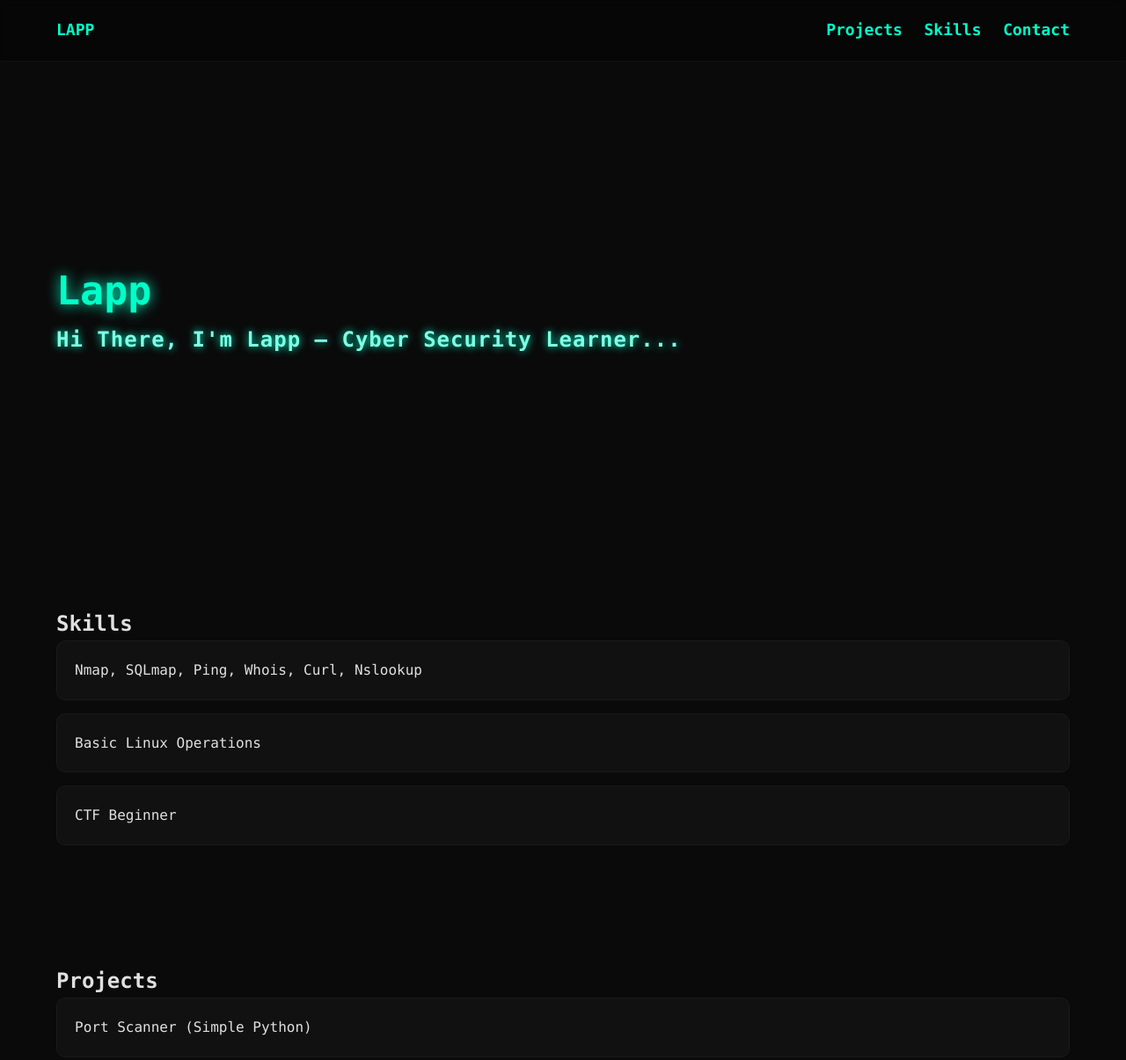
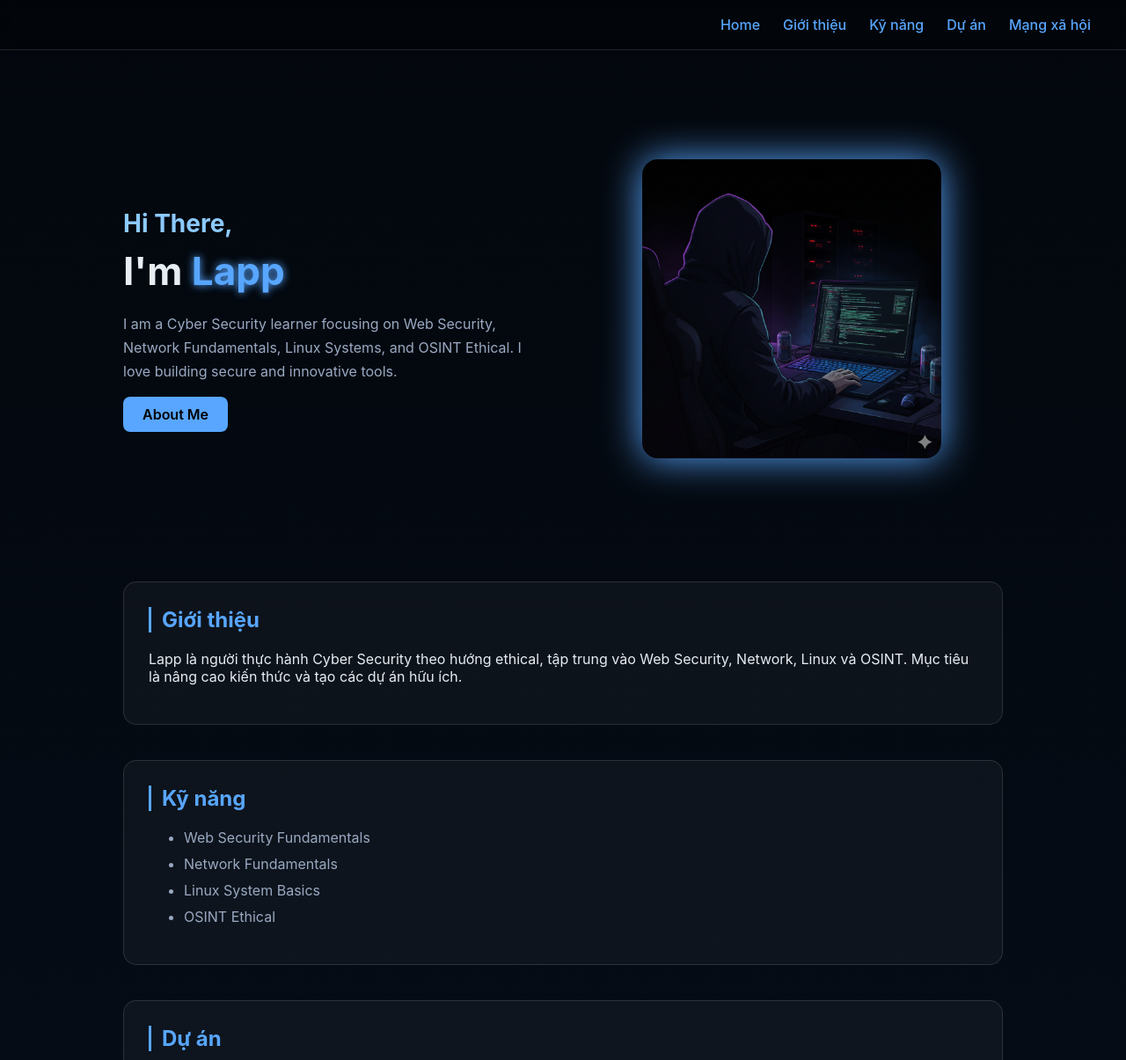
Before and after one commit to LappDuck4/LappDuck4.github.io, a plain HTML site: page index.html in a window 1280 px wide. Shown: the top 1205 px of the page at 88% size. Drawn offline with Linux system fonts and the light colour scheme.

Commit message:
Revise index.html for improved layout and design
Updated HTML structure and styles for portfolio.

```diff
--- a/index.html
+++ b/index.html
@@ -1,100 +1,143 @@
 <!DOCTYPE html>
-<html lang="en">
+<html lang="vi">
 <head>
-<meta charset="UTF-8">
-<meta name="viewport" content="width=device-width, initial-scale=1.0">
-<title>Lapp - Portfolio</title>
+<meta charset="UTF-8" />
+<meta name="viewport" content="width=device-width, initial-scale=1.0" />
+<title>Lapp — Cyber Portfolio</title>
 
 <style>
     :root {
-        --bg: #0a0a0a;
-        --card: #111;
-        --text: #e0e0e0;
-        --neon: #00ffc8;
-        --neon-soft: #7fffe6;
-    }
-
-    * {
-        margin: 0;
-        padding: 0;
-        box-sizing: border-box;
-        font-family: "Consolas", monospace;
+        --bg: #03070d;
+        --bg2: #060e19;
+        --text: #e6edf3;
+        --neon: #58a6ff;
+        --neon-soft: #8ccaff;
+        --muted: #9aa9c2;
+        --card: rgba(255,255,255,0.04);
+        --border: rgba(255,255,255,0.12);
+        --radius: 15px;
+        font-family: "Inter", sans-serif;
     }
 
     body {
-        background: var(--bg);
+        margin: 0;
+        background: linear-gradient(180deg, var(--bg), var(--bg2));
         color: var(--text);
-        line-height: 1.6;
+        overflow-x: hidden;
     }
 
     nav {
+        padding: 18px 40px;
         display: flex;
-        justify-content: space-between;
-        padding: 20px 5%;
-        backdrop-filter: blur(5px);
+        justify-content: flex-end;
+        gap: 26px;
+        background: rgba(0,0,0,0.25);
         position: sticky;
         top: 0;
-        background: rgba(0, 0, 0, 0.4);
-        border-bottom: 1px solid #111;
+        backdrop-filter: blur(8px);
+        border-bottom: 1px solid var(--border);
     }
-
     nav a {
         color: var(--neon);
         text-decoration: none;
-        font-weight: bold;
-        font-size: 18px;
+        font-weight: 500;
+        position: relative;
         transition: 0.2s;
     }
+    nav a:hover {
+        color: var(--neon-soft);
+        text-shadow: 0 0 6px var(--neon);
+    }
+    nav a::after {
+        content: "";
+        position: absolute;
+        left: 0; bottom: -4px;
+        width: 0%; height: 2px;
+        background: var(--neon);
+        transition: width .3s;
+    }
+    nav a:hover::after { width: 100%; }
 
-    nav a:hover {
-        text-shadow: 0 0 10px var(--neon);
+    .wrap {
+        max-width: 1000px;
+        margin: 0 auto;
+        padding: 40px 20px;
     }
 
     .hero {
-        min-height: 70vh;
         display: flex;
-        flex-direction: column;
-        justify-content: center;
-        padding: 0 5%;
+        justify-content: space-between;
+        align-items: center;
+        padding: 90px 0;
+    }
+    .hero-left { max-width: 48%; }
+
+    .hello { font-size: 28px; color: var(--neon-soft); margin: 0; }
+    .name { font-size: 44px; margin: 10px 0 20px; font-weight: 700; }
+    .highlight { color: var(--neon); text-shadow: 0 0 10px var(--neon); }
+
+    .desc {
+        color: var(--muted);
+        line-height: 1.7;
+        margin-bottom: 25px;
     }
 
-    h1 {
-        font-size: 45px;
-        color: var(--neon);
-        text-shadow: 0 0 15px var(--neon);
+    .btn {
+        padding: 10px 22px;
+        background: var(--neon);
+        color: #000;
+        border-radius: 8px;
+        text-decoration: none;
+        font-weight: 600;
+        transition: 0.2s;
+    }
+    .btn:hover {
+        background: var(--neon-soft);
+        box-shadow: 0 0 12px var(--neon);
     }
 
-    /* Typing text */
-    #typing {
-        color: var(--neon-soft);
-        text-shadow: 0 0 10px var(--neon);
-        font-size: 24px;
-        letter-spacing: 1px;
+    /* LOGO IMAGE */
+    .hero-right { text-align: center; width: 48%; }
+    .duck-logo {
+        width: 340px;
+        max-width: 100%;
+        border-radius: 18px;
+        filter: drop-shadow(0 0 22px var(--neon));
+        animation: float 4s ease-in-out infinite;
     }
-
-    .section {
-        padding: 60px 5%;
+    @keyframes float {
+        0% { transform: translateY(0px); }
+        50% { transform: translateY(-12px); }
+        100% { transform: translateY(0px); }
     }
 
     .card {
         background: var(--card);
-        padding: 20px;
-        border-radius: 10px;
-        margin-bottom: 15px;
-        border: 1px solid #1a1a1a;
-        transition: 0.2s;
+        padding: 28px;
+        border-radius: var(--radius);
+        margin-top: 40px;
+        border: 1px solid var(--border);
     }
-
-    .card:hover {
-        border-color: var(--neon);
-        box-shadow: 0 0 10px var(--neon);
+    .card h2 {
+        color: var(--neon);
+        margin-top: 0;
+        border-left: 3px solid var(--neon);
+        padding-left: 12px;
     }
+    .card ul li { color: var(--muted); margin-bottom: 10px; }
 
     footer {
         text-align: center;
-        padding: 20px;
-        color: #666;
-        font-size: 14px;
+        padding: 30px 0;
+        color: var(--muted);
+        margin-top: 40px;
+    }
+
+    @media(max-width: 780px) {
+        .hero { flex-direction: column; }
+        .hero-right { width: 100%; margin-top: 35px; }
+        .hero-left { text-align: center; max-width: 100%; }
+        .duck-logo { width: 260px; }
     }
 </style>
 </head>
@@ -102,50 +145,75 @@
 <body>
 
 <nav>
-    <a href="#">LAPP</a>
-    <div>
-        <a href="#">Projects</a>
-        <a href="#" style="margin-left: 15px;">Skills</a>
-        <a href="#" style="margin-left: 15px;">Contact</a>
-    </div>
+    <a href="#home">Home</a>
+    <a href="#about">Giới thiệu</a>
+    <a href="#skills">Kỹ năng</a>
+    <a href="#projects">Dự án</a>
+    <a href="#contact">Mạng xã hội</a>
 </nav>
 
-<section class="hero">
-    <h1>Lapp</h1>
-    <h2><span id="typing"></span></h2>
-</section>
+<div class="wrap">
 
-<section class="section">
-    <h2>Skills</h2>
-    <div class="card">Nmap, SQLmap, Ping, Whois, Curl, Nslookup</div>
-    <div class="card">Basic Linux Operations</div>
-    <div class="card">CTF Beginner</div>
-</section>
+    <!-- HERO -->
+    <section class="hero" id="home">
+        <div class="hero-left">
+            <h2 class="hello">Hi There,</h2>
+            <h1 class="name">I'm <span class="highlight">Lapp</span></h1>
 
-<section class="section">
-    <h2>Projects</h2>
-    <div class="card">Port Scanner (Simple Python)</div>
-    <div class="card">Personal Portfolio</div>
-</section>
+            <p class="desc">
+                I am a Cyber Security learner focusing on Web Security, Network Fundamentals,
+                Linux Systems, and OSINT Ethical. I love building secure and innovative tools.
+            </p>
 
-<footer>
-    © 2025 Lapp – Cybersecurity Learner
-</footer>
+            <a href="#about" class="btn">About Me</a>
+        </div>
 
-<script>
-const text = "Hi There, I'm Lapp — Cyber Security Learner...";
-let i = 0;
+        <div class="hero-right">
+            <!-- LOGO MỚI hacker.png -->
+            <img src="hacker.png" alt="Hacker Logo" class="duck-logo">
+        </div>
+    </section>
 
-function typeEffect() {
-    if (i < text.length) {
-        document.getElementById("typing").innerHTML = text.substring(0, i+1);
-        i++;
-        setTimeout(typeEffect, 70);
-    }
-}
+    <!-- ABOUT -->
+    <section class="card" id="about">
+        <h2>Giới thiệu</h2>
+        <p>
+            Lapp là người thực hành Cyber Security theo hướng ethical, tập trung vào Web Security,
+            Network, Linux và OSINT. Mục tiêu là nâng cao kiến thức và tạo các dự án hữu ích.
+        </p>
+    </section>
 
-window.onload = typeEffect;
-</script>
+    <!-- SKILLS -->
+    <section class="card" id="skills">
+        <h2>Kỹ năng</h2>
+        <ul>
+            <li>Web Security Fundamentals</li>
+            <li>Network Fundamentals</li>
+            <li>Linux System Basics</li>
+            <li>OSINT Ethical</li>
+        </ul>
+    </section>
+
+    <!-- PROJECTS -->
+    <section class="card" id="projects">
+        <h2>Dự án</h2>
+        <ul>
+            <li>HTTP Security Header Checker – Python</li>
+            <li>OWASP Juice Shop Notes</li>
+        </ul>
+    </section>
+
+    <!-- CONTACT -->
+    <section class="card" id="contact">
+        <h2>Mạng Xã Hội</h2>
+        <p>GitHub: github.com/LappDuck4</p>
+        <p>Email: monrozan4@gmail.com</p>
+        <p>TikTok: @rylix05</p>
+    </section>
+
+    <footer>© 2025 — Lapp • Cyber Portfolio</footer>
+
+</div>
 
 </body>
 </html>
```
